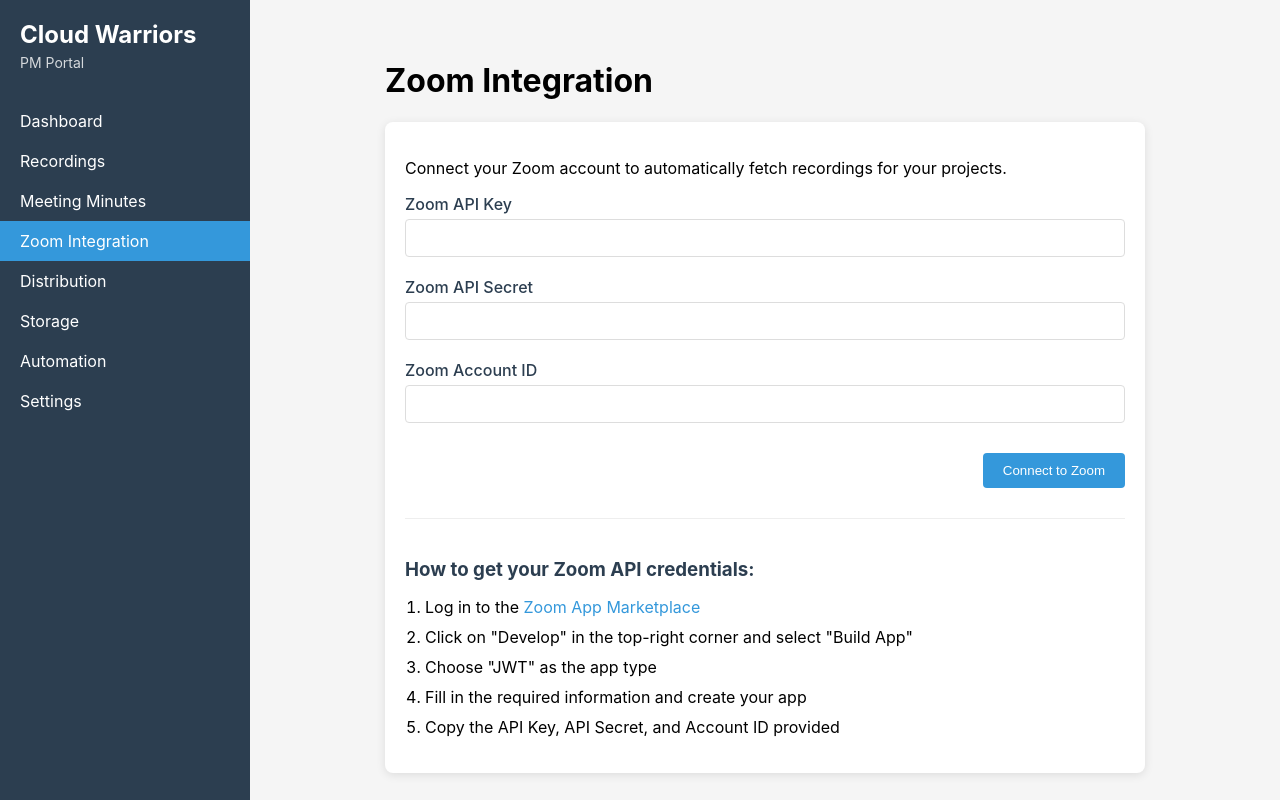
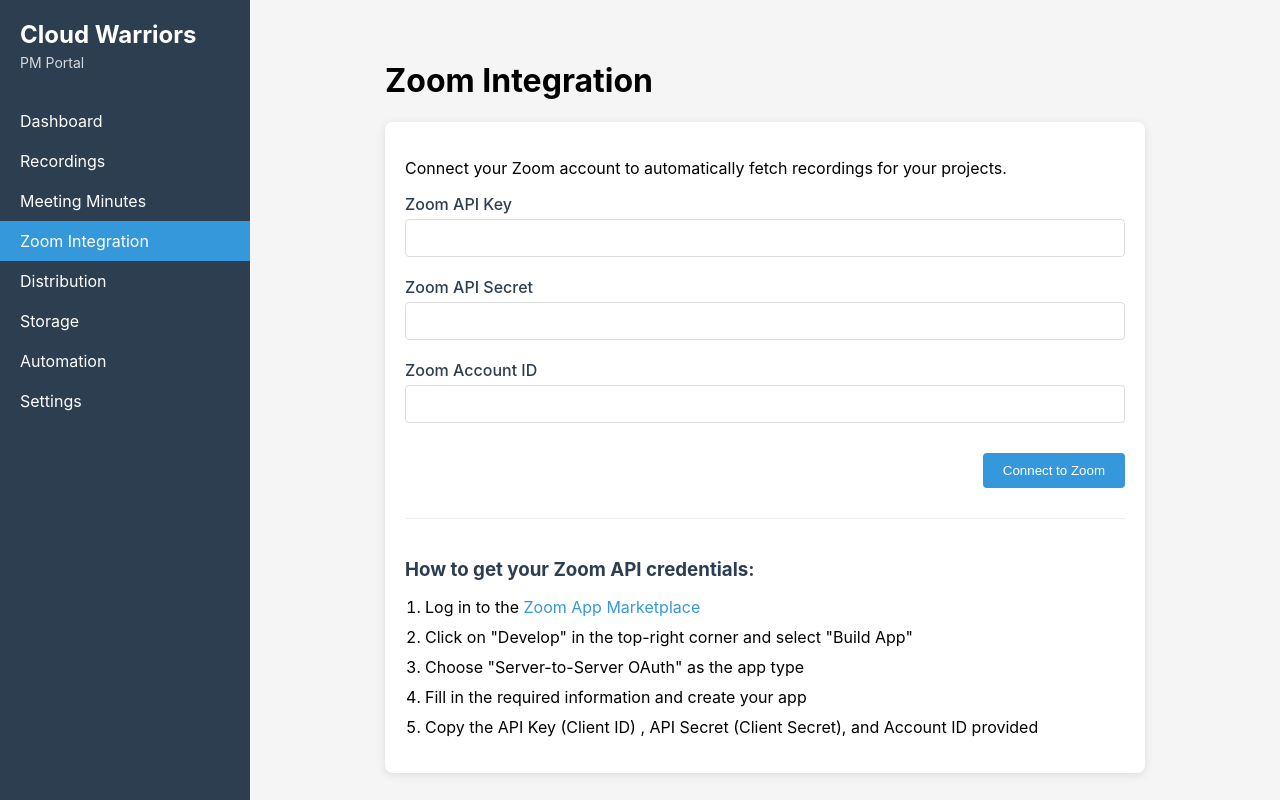
Before and after one commit to CW-ljcoole/cloud-warriors-portal, a React (Create React App) app in the folder frontend/: page /zoom-integration in a window 1280 px wide. Built offline with nearby package versions, Linux system fonts and the light colour scheme; no server answers.

Commit message:
Update ZoomIntegration.js

```diff
--- a/frontend/src/pages/ZoomIntegration.js
+++ b/frontend/src/pages/ZoomIntegration.js
@@ -21,16 +21,16 @@
     e.preventDefault();
 
     try {
-      // Mock API call
-      // const apiUrl = config.apiUrl;
-      // const response = await fetch(`${apiUrl}/api/users/zoom-connect`, {
-      //   method: 'POST',
-      //   headers: { 'Content-Type': 'application/json' },
-      //   body: JSON.stringify(zoomCredentials),
-      // });
+      const apiUrl = config.apiUrl;
+      const response = await fetch(`${apiUrl}/api/zoom/connect`, {
+        method: 'POST',
+        headers: { 'Content-Type': 'application/json' },
+        body: JSON.stringify(zoomCredentials),
+      });
 
-      // if (!response.ok) throw new Error('Failed to connect to Zoom');
+      if (!response.ok) throw new Error('Failed to connect to Zoom');
 
+      const data = await response.json();
       setConnected(true);
       alert('Successfully connected to Zoom! You can now add Zoom Meeting IDs to your projects.');
     } catch (error) {
@@ -108,9 +108,9 @@
             <ol>
               <li>Log in to the <a href="https://marketplace.zoom.us/" target="_blank" rel="noopener noreferrer">Zoom App Marketplace</a></li>
               <li>Click on "Develop" in the top-right corner and select "Build App"</li>
-              <li>Choose "JWT" as the app type</li>
+              <li>Choose "Server-to-Server OAuth" as the app type</li>
               <li>Fill in the required information and create your app</li>
-              <li>Copy the API Key, API Secret, and Account ID provided</li>
+              <li>Copy the API Key (Client ID) , API Secret (Client Secret), and Account ID provided</li>
             </ol>
           </div>
         </div>
```
